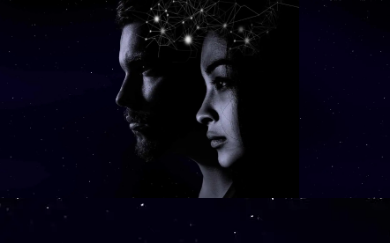
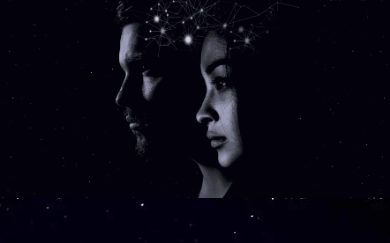
Before and after one commit to Hafiz-Developer247/landing-page, a plain HTML site: page index.html in a window 390 px wide. Shown: the top 243 px of the page. Drawn offline with nearby package versions, Linux system fonts and the light colour scheme.

Commit message:
Update index.html

```diff
--- a/index.html
+++ b/index.html
@@ -45,7 +45,7 @@
   </head>
 
   <body class="overflow-x-hidden text-white">
-    <img src="banner2.png" alt="Mobile Image" class="block lg:hidden w-full" />
+    <img src="banner3.png" alt="Mobile Image" class="block lg:hidden w-full" />
     <!-- Banner Section -->
     <div
       class="banner max-w-7xl mx-auto px-6 md:px-12 lg:px-16 py-12 md:py-20 flex flex-col md:flex-row items-center justify-between gap-8 md:gap-0"
```
